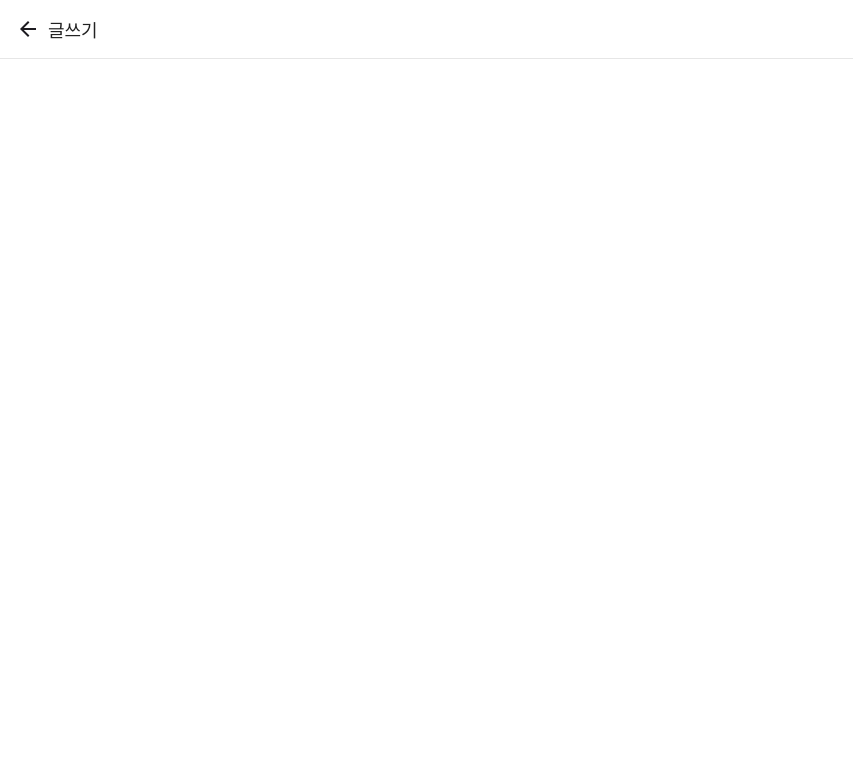
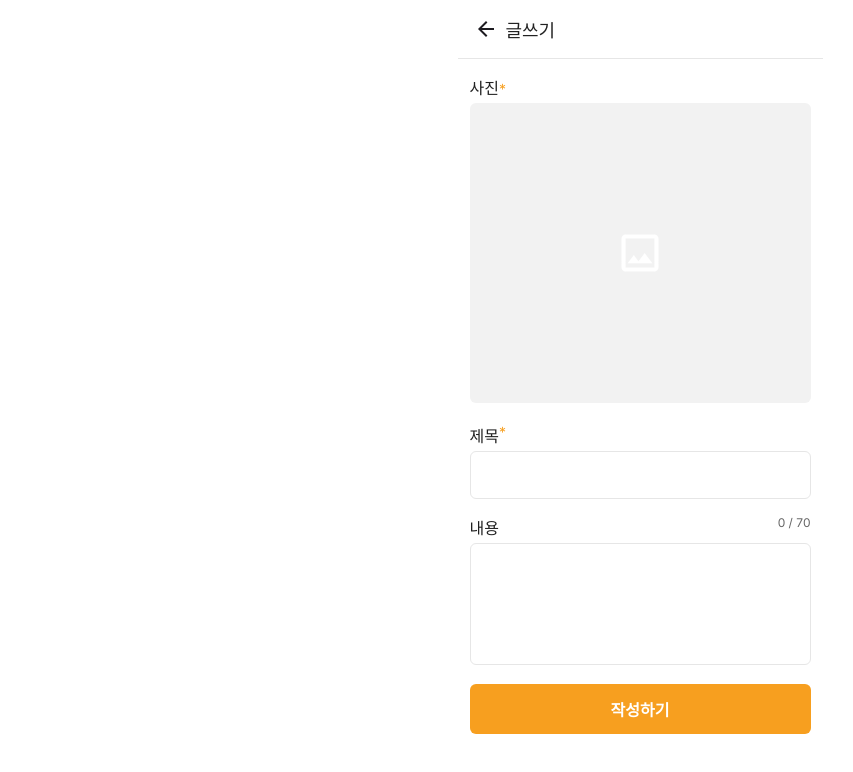
Before and after one commit to HEESUNae/RabbitBearLife, a Next.js app: page /write in a window 1280 px wide. Shown: the top 772 px of the page, without its empty margins (0-853 px from the left). Built offline with nearby package versions, Linux system fonts and the light colour scheme.

Commit message:
✨feature: 글쓰기 WriteForm UI 개발

```diff
--- a/src/app/globals.css
+++ b/src/app/globals.css
@@ -25,3 +25,14 @@ a {
 li {
   list-style: none;
 }
+
+.wrap {
+  width: 100%;
+  margin: 0 auto;
+}
+
+@media (min-width: 678px) {
+  .wrap {
+    width: 36.5rem;
+  }
+}
--- a/src/app/page.tsx
+++ b/src/app/page.tsx
@@ -1,5 +1,5 @@
 import styles from './page.module.css';
-import { LoginForm } from '@/features/login';
+import { LoginForm } from '@/features';
 
 export default function Home() {
   return (
--- a/src/app/write/page.tsx
+++ b/src/app/write/page.tsx
@@ -1,9 +1,11 @@
 import { Header } from '@/widgets';
+import { WriteForm } from '@/features';
 
 export default function WritePage() {
   return (
     <>
       <Header />
+      <WriteForm />
     </>
   );
 }
--- /dev/null
+++ b/src/features/index.ts
@@ -0,0 +1,2 @@
+export { LoginForm } from './login/ui/LoginForm';
+export { WriteForm } from './write/ui/WriteForm';
--- a/src/features/login/index.ts
+++ /dev/null
@@ -1 +0,0 @@
-export { LoginForm } from './ui/LoginForm';
--- /dev/null
+++ b/src/features/write/model/useWriteForm.ts
@@ -0,0 +1,14 @@
+import { FieldValues, useForm } from 'react-hook-form';
+
+export const useWriteForm = () => {
+  const form = useForm();
+
+  const formSubmit = (formData: FieldValues) => {
+    console.log(formData);
+  };
+
+  return {
+    form,
+    formSubmit,
+  };
+};
--- /dev/null
+++ b/src/features/write/ui/WriteForm.tsx
@@ -0,0 +1,27 @@
+'use client';
+
+import styled from '@emotion/styled';
+import { useWriteForm } from '../model/useWriteForm';
+import { Button, Input, Textarea } from '@/shared/components';
+import { FileUpload } from '@/shared/components/FileUpload';
+
+export const WriteForm = () => {
+  const { form, formSubmit } = useWriteForm();
+
+  return (
+    <StyledWriteForm onSubmit={form.handleSubmit(formSubmit)}>
+      <FileUpload label="사진" required form={form} />
+      <Input label="제목" required {...form.register('title', { required: true })} />
+      <Textarea label="내용" {...form.register('content')} />
+      <Button type="submit" className="fill">
+        작성하기
+      </Button>
+    </StyledWriteForm>
+  );
+};
+
+const StyledWriteForm = styled.form`
+  display: grid;
+  gap: 1.6rem;
+  padding: 1.6rem 1.2rem;
+`;
--- /dev/null
+++ b/src/shared/components/FileUpload.tsx
@@ -0,0 +1,75 @@
+'use client';
+
+import Image from 'next/image';
+import styled from '@emotion/styled';
+import { useState } from 'react';
+import { UseFormReturn } from 'react-hook-form';
+
+interface FileUploadProps {
+  label?: string;
+  required?: boolean;
+  form: UseFormReturn;
+}
+
+export const FileUpload = ({ label, required, form, ...rest }: FileUploadProps) => {
+  const [previewUrl, setPreviewUrl] = useState<string | null>(null);
+
+  // 이미지 미리보기
+  const handleImageChange = (e: React.ChangeEvent<HTMLInputElement>) => {
+    const file = e.target.files?.[0];
+    if (file) {
+      const imageUrl = URL.createObjectURL(file);
+      setPreviewUrl(imageUrl);
+    }
+  };
+
+  return (
+    <StyledFileUpload>
+      {label && (
+        <label>
+          {label}
+          {required && <span>*</span>}
+        </label>
+      )}
+      <input
+        type="file"
+        id="fileUpload"
+        accept="image/*"
+        {...form.register('imgUrl', {
+          required: true,
+          onChange: handleImageChange,
+        })}
+        {...rest}
+      />
+      <label className="photo-upload" htmlFor="fileUpload">
+        <Image src={previewUrl ?? '/icons/photo.svg'} alt="" fill={!!previewUrl} width={previewUrl ? 0 : 50} height={previewUrl ? 0 : 50} />
+      </label>
+    </StyledFileUpload>
+  );
+};
+
+const StyledFileUpload = styled.div`
+  input {
+    display: none;
+  }
+  label {
+    font-size: 1.6rem;
+    position: relative;
+    margin-bottom: 0.4rem;
+    display: block;
+    span {
+      color: var(--main);
+    }
+    img {
+      object-fit: cover;
+    }
+  }
+  .photo-upload {
+    background-color: var(--gray-back);
+    height: 30rem;
+    display: flex;
+    align-items: center;
+    justify-content: center;
+    border-radius: 0.6rem;
+  }
+`;
--- a/src/shared/components/Input.tsx
+++ b/src/shared/components/Input.tsx
@@ -5,17 +5,41 @@ import styled from '@emotion/styled';
 interface InputProps {
   type?: 'text' | 'password';
   placeholder?: string;
+  label?: string;
+  required?: boolean;
 }
 
-export const Input = ({ type = 'text', ...rest }: InputProps) => {
-  return <StyledInput type={type} {...rest} />;
+export const Input = ({ type = 'text', label, required, ...rest }: InputProps) => {
+  return (
+    <StyledInput>
+      {label && (
+        <label>
+          {label}
+          {required && <span>*</span>}
+        </label>
+      )}
+      <input type={type} {...rest} />
+    </StyledInput>
+  );
 };
 
-const StyledInput = styled.input`
+const StyledInput = styled.div`
+  input {
     height: 4.8rem;
     padding: 1.2rem;
     box-sizing: border-box;
     border: 0.1rem solid var(--gray-border);
     border-radius: 0.6rem;
     width: 100%;
+    font-size: 1.6rem;
+  }
+  label {
+    font-size: 1.6rem;
+    margin-bottom: 0.4rem;
+    display: block;
+    span {
+      color: var(--main);
+      vertical-align: top;
+    }
+  }
 `;
--- /dev/null
+++ b/src/shared/components/Textarea.tsx
@@ -0,0 +1,56 @@
+'use client';
+
+import { useState } from 'react';
+import styled from '@emotion/styled';
+
+interface TextareaProps {
+  label?: string;
+}
+
+export const Textarea = ({ label, ...rest }: TextareaProps) => {
+  const [textLength, setTextLength] = useState<number>(0);
+  const maxLength = 70;
+
+  // 입력된 텍스트 글자수 표시
+  const handleChange = (e: React.ChangeEvent<HTMLTextAreaElement>) => {
+    const { value } = e.target;
+    setTextLength(value.length);
+  };
+
+  return (
+    <StyledTextarea>
+      <div className="label">
+        {label && <label>{label}</label>}
+        <p>
+          {textLength} / {maxLength}
+        </p>
+      </div>
+      <textarea rows={5} {...rest} onChange={handleChange} maxLength={maxLength} />
+    </StyledTextarea>
+  );
+};
+
+const StyledTextarea = styled.div`
+  textarea {
+    padding: 1rem;
+    border: 0.1rem solid var(--gray-border);
+    border-radius: 0.6rem;
+    width: 100%;
+    box-sizing: border-box;
+    resize: none;
+    font-size: 1.6rem;
+  }
+  .label {
+    display: flex;
+    justify-content: space-between;
+    label {
+      font-size: 1.6rem;
+      margin-bottom: 0.4rem;
+      display: block;
+    }
+    p {
+      font-size: 1.2rem;
+      color: var(--gray-text);
+    }
+  }
+`;
--- a/src/shared/components/index.ts
+++ b/src/shared/components/index.ts
@@ -1,2 +1,3 @@
 export { Input } from './Input';
 export { Button } from './Button';
+export { Textarea } from './Textarea';
```
Lines whose indentation alone changed are shown as unchanged.
